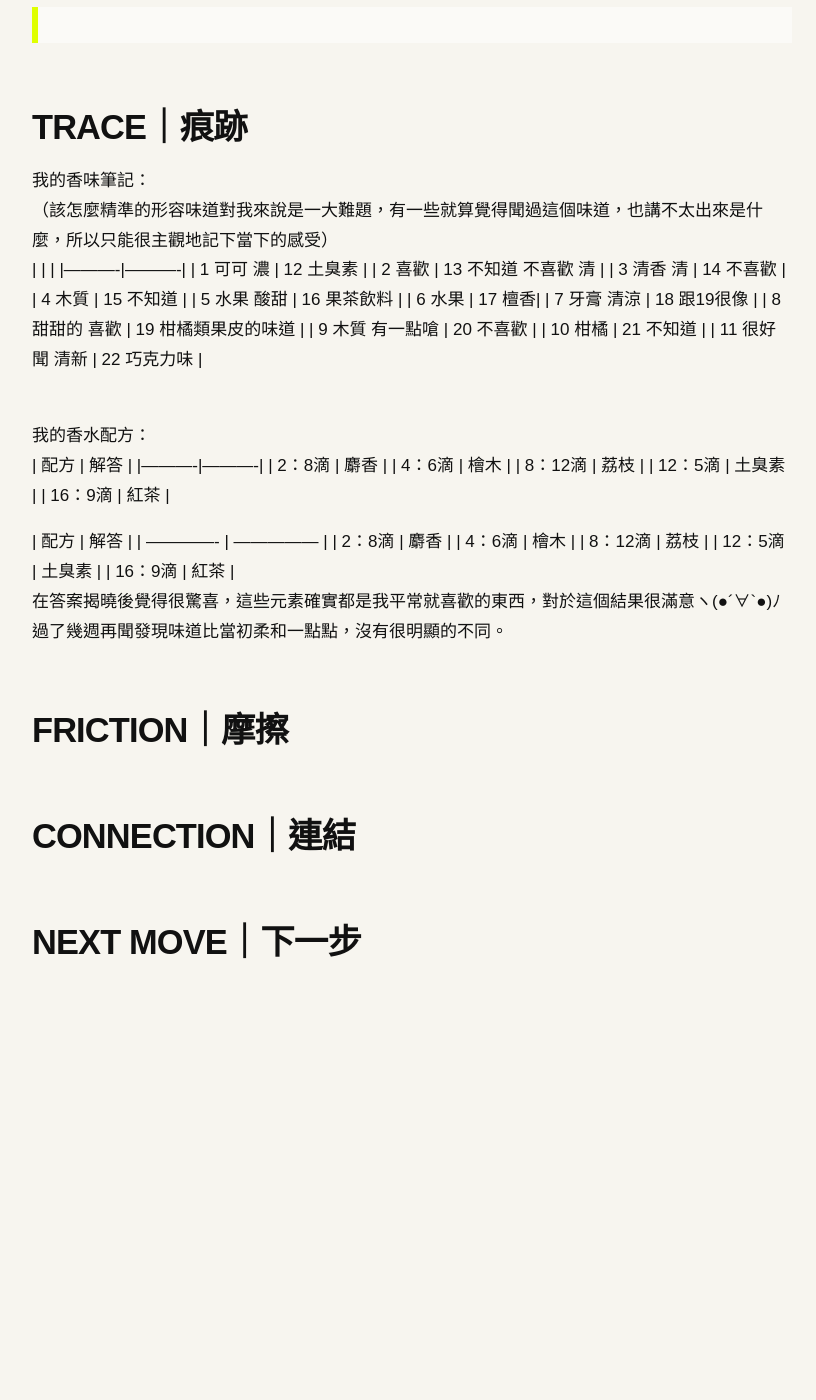
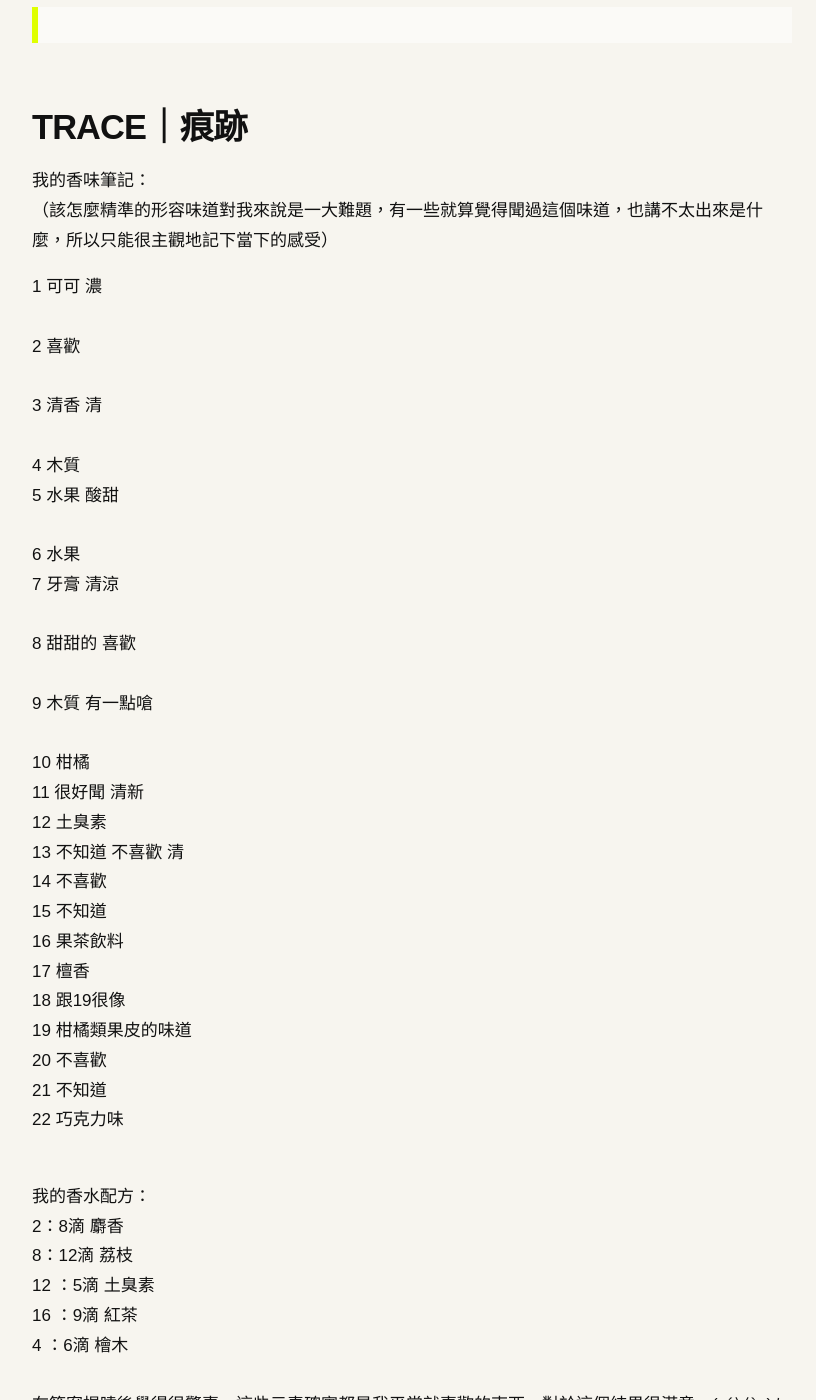
Before and after one commit to liki1928/fieldworkarchive, a Jekyll site: the page built from weeks/week-10.md, in a window 1280 px wide and 1400 px high, scrolled down 367 px. Shown: the whole window, without its empty margins (48-864 px from the left). Built offline with Jekyll 4.4.1, drawn with Linux system fonts in a browser that asks for light colours; before the commit the page ends 1437 px from its top, so only the background shows below that.

Commit message:
Update week-10.md

```diff
--- a/weeks/week-10.md
+++ b/weeks/week-10.md
@@ -12,37 +12,37 @@ permalink: /weeks/week-10/
 ## TRACE｜痕跡
 <!-- 放入 1–3 張圖片，並為每張圖片寫下具體說明：何時、何地、發生了什麼，以及為什麼留下它。 -->
 我的香味筆記：<br>（該怎麼精準的形容味道對我來說是一大難題，有一些就算覺得聞過這個味道，也講不太出來是什麼，所以只能很主觀地記下當下的感受）<br>
-| | |
-|----------|----------|
-| 1 可可 濃 | 12 土臭素 |
-| 2 喜歡 | 13 不知道 不喜歡 清 |
-| 3 清香 清 | 14 不喜歡 |
-| 4 木質 | 15 不知道 |
-| 5 水果 酸甜 | 16 果茶飲料 |
-| 6 水果 | 17 檀香|
-| 7 牙膏 清涼 | 18 跟19很像 |
-| 8 甜甜的 喜歡 | 19 柑橘類果皮的味道 |
-| 9 木質 有一點嗆 | 20 不喜歡 |
-| 10 柑橘 | 21 不知道 |
-| 11 很好聞 清新 | 22 巧克力味 |<br>
+
+1 可可 濃  <br>
+2 喜歡     <br>
+3 清香 清  <br>
+4 木質    <br>
+5 水果 酸甜 <br>
+6 水果    <br>
+7 牙膏 清涼 <br>
+8 甜甜的 喜歡<br>
+9 木質 有一點嗆 <br>
+10 柑橘    <br>
+11 很好聞 清新   <br>
+12 土臭素<br>
+13 不知道 不喜歡 清<br>
+14 不喜歡<br>
+15 不知道 <br>
+16 果茶飲料 <br>
+17 檀香<br>
+18 跟19很像<br>
+19 柑橘類果皮的味道<br>
+20 不喜歡 <br>
+21 不知道<br>
+22 巧克力味 <br>
 <br>
 
 我的香水配方：<br>
-| 配方 | 解答 |
-|----------|----------|
-| 2：8滴 | 麝香 |
-| 4：6滴 | 檜木 |
-| 8：12滴 | 荔枝 |
-| 12：5滴 | 土臭素 |
-| 16：9滴 | 紅茶 |
-
-| 配方 | 解答 |
-| ------------- | --------------- |
-| 2：8滴 | 麝香 |
-| 4：6滴 | 檜木 |
-| 8：12滴 | 荔枝 |
-| 12：5滴 | 土臭素 |
-| 16：9滴 | 紅茶 |
+2：8滴     麝香<br>
+8：12滴    荔枝<br>
+12 ：5滴   土臭素<br>
+16 ：9滴   紅茶<br>
+4 ：6滴    檜木<br>
 <br>
 在答案揭曉後覺得很驚喜，這些元素確實都是我平常就喜歡的東西，對於這個結果很滿意ヽ(●´∀`●)ﾉ<br>
 過了幾週再聞發現味道比當初柔和一點點，沒有很明顯的不同。
```
